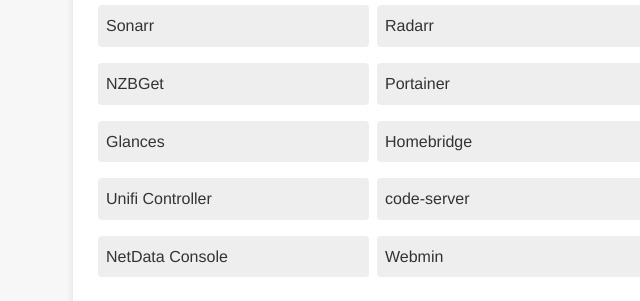
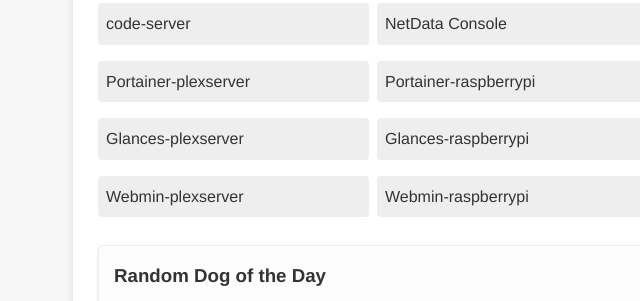
Before and after one commit to DrewWilliamsCRC/frontend_site, a Flask app: page / in a window 1280 px wide. Shown: the part 353-654 px from the top of the page, without its empty margins (267-907 px from the left). Run offline with Flask 3, Linux system fonts and the light colour scheme; a user stored in the database is signed in; data comes from the database, SQL or seed files in the repository; data that the repository does not hold is empty; some libraries are stand-ins or nearby versions.

Commit message:
rearranged index.html elements

```diff
--- a/templates/index.html
+++ b/templates/index.html
@@ -2,6 +2,26 @@
 
 {% block content %}
 <h2>Welcome, {{ user }}!</h2>
+
+<!-- Useful Services / Subdomain Links -->
+<section class="links-section">
+    <h3>Useful Services</h3>
+    <ul>
+      <li><a href="https://drewwilliams.biz/sonarr/" target="_blank">Sonarr</a></li>
+      <li><a href="https://drewwilliams.biz/radarr/" target="_blank">Radarr</a></li>
+      <li><a href="https://drewwilliams.biz/nzbget/" target="_blank">NZBGet</a></li>
+      <li><a href="https://unifi.ui.com" target="_blank">Unifi Controller</a></li>
+      <li><a href="https://vscode.drewwilliams.biz/" target="_blank">code-server</a></li>
+      <li><a href="https://app.netdata.cloud/" target="_blank">NetData Console</a></li>
+      <li><a href="https://portainer.drewwilliams.biz/" target="_blank">Portainer-plexserver</a></li>
+      <li><a href="http://192.168.100.10:9000" target="_blank">Portainer-raspberrypi</a></li>
+      <li><a href="https://glances.drewwilliams.biz/" target="_blank">Glances-plexserver</a></li>
+      <li><a href="http://192.168.100.10:61208/" target="_blank">Glances-raspberrypi</a></li>
+      <li><a href="https://webmin.drewwilliams.biz/" target="_blank">Webmin-plexserver</a></li>
+      <li><a href="https://192.168.100.10:10000/" target="_blank">Webmin-raspberrypi</a></li>
+      <!-- Add more links if desired -->
+    </ul>
+</section>
 
 <!-- Random Dog Photo -->
 {% if dog_image_url %}
@@ -10,24 +30,6 @@
   <img src="{{ dog_image_url }}" alt="Random Dog" style="max-width: 100%; height: auto;">
 </div>
 {% endif %}
-
-<!-- Useful Services / Subdomain Links -->
-<section class="links-section">
-    <h3>Useful Services</h3>
-    <ul>
-      <li><a href="https://drewwilliams.biz/sonarr/" target="_blank">Sonarr</a></li>
-      <li><a href="https://drewwilliams.biz/radarr/" target="_blank">Radarr</a></li>
-      <li><a href="https://drewwilliams.biz/nzbget/" target="_blank">NZBGet</a></li>
-      <li><a href="https://portainer.drewwilliams.biz/" target="_blank">Portainer</a></li>
-      <li><a href="https://glances.drewwilliams.biz/" target="_blank">Glances</a></li>
-      <li><a href="https://homebridge.drewwilliams.biz/" target="_blank">Homebridge</a></li>
-      <li><a href="https://unifi.drewwilliams.biz" target="_blank">Unifi Controller</a></li>
-      <li><a href="https://vscode.drewwilliams.biz/" target="_blank">code-server</a></li>
-      <li><a href="https://app.netdata.cloud/" target="_blank">NetData Console</a></li>
-      <li><a href="https://webmin.drewwilliams.biz/" target="_blank">Webmin</a></li>
-      <!-- Add more links if desired -->
-    </ul>
-</section>
 
 <!-- 5-Day Forecast -->
 {% if daily_forecasts and daily_forecasts|length > 0 %}
```
